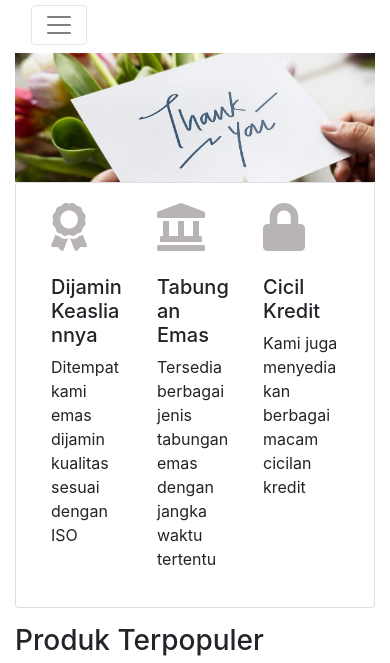
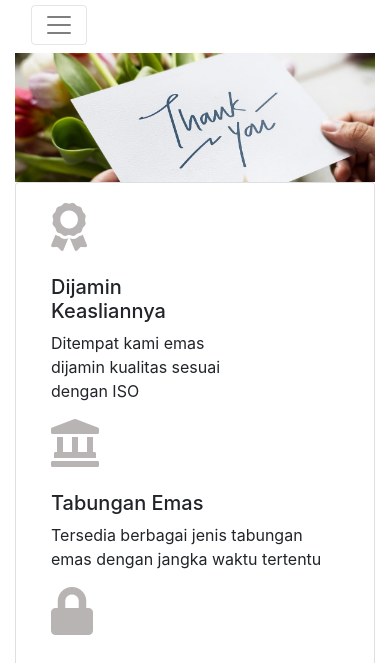
Before and after one commit to Love2Bit/bootstrap_ecommerce, a plain HTML site: page index.html in a window 390 px wide. Shown: the part 139-802 px from the top of the page. Drawn offline with nearby package versions, Linux system fonts and the light colour scheme; files whose address does not match are found by name.

Commit message:
mobile responsive half

```diff
--- a/index.html
+++ b/index.html
@@ -16,6 +16,10 @@
         a:hover{
             text-decoration: none;
             color: black;
+        }
+
+        @media (max-width: 575.98px){
+
         }
     </style>
 </head>
@@ -88,7 +92,7 @@
                             <ul class="navbar-nav mr-auto">
                                 <li class="nav-item dropdown">
                                     <a class="nav-link dropdown-toggle" href="#" id="navbarDropdown" role="button" data-toggle="dropdown" aria-haspopup="true" aria-expanded="false">
-                                        <i class="fas fa-bars"></i> Semua Kategori
+                                        <i class="fas fa-bars d-none d-sm-inline"></i> Semua Kategori
                                     </a>
                                     <div class="dropdown-menu" aria-labelledby="navbarDropdown">
                                         <a class="dropdown-item" href="#">Emas 12K</a>
@@ -137,17 +141,17 @@
             <div class="card-body">
                 <div class="container">
                     <div class="row">
-                        <div class="col-4">
+                        <div class="col-8 col-md-2 col-lg-12">
                             <i class="fas fa-award fa-3x" style="color:#a49e9ec4"></i>
                             <h3 class="h5 mt-4">Dijamin Keasliannya</h3>
                             <p>Ditempat kami emas dijamin kualitas sesuai dengan ISO</p>
                         </div>
-                        <div class="col-4">
+                        <div class="col-12 col-md-8 col-lg-12">
                             <i class="fas fa-landmark fa-3x" style="color:#a49e9ec4"></i>
                             <h3 class="h5 mt-4">Tabungan Emas</h3>
                             <p>Tersedia berbagai jenis tabungan emas dengan jangka waktu tertentu</p>
                         </div>
-                        <div class="col-4">
+                        <div class="col-12 col-md-2 col-lg-12">
                             <i class="fas fa-lock fa-3x" style="color:#a49e9ec4"></i>
                             <h3 class="h5 mt-4">Cicil Kredit</h3>
                             <p>Kami juga menyediakan berbagai macam cicilan kredit</p>
```
